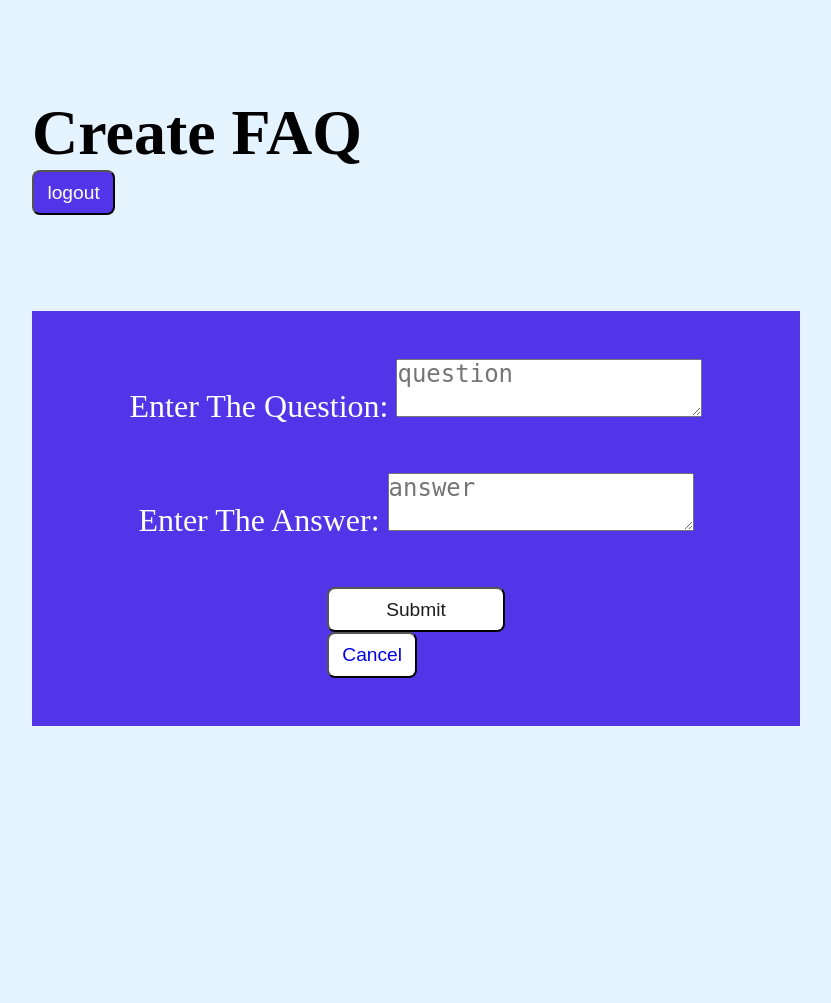
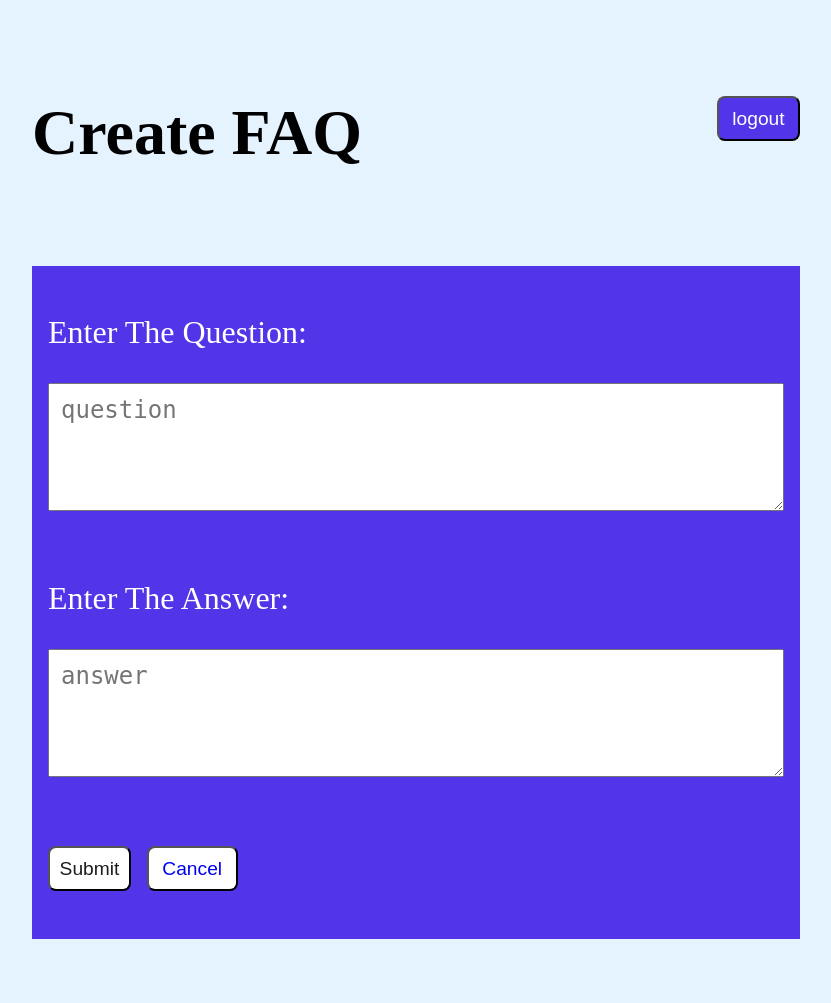
Before and after one commit to hassanaboukhalil/Articles, a PHP site: page /create-question.html in a window 1280 px wide. Shown: the whole page, without its empty margins (224-1055 px from the left). Before the commit the page ends 726 px from the top, so only its background shows below. Run offline with PHP 8.4, Linux system fonts and the light colour scheme.

Commit message:
updated the styles.css file

```diff
--- a/article-client/css/styles.css
+++ b/article-client/css/styles.css
@@ -18,6 +18,8 @@
   /* others */
   --container-padding-x: 1rem;
 }
+
+
 
 
 
@@ -64,20 +66,12 @@
 /*=========== end of colors  ============*/
 
 
+
+
+
 /*=========== base ============*/
 @media (width > 992px) {
   :root {
-    /* font sizes */
-    --h1: 4rem;
-    --h2: 3rem;
-    --h3: 2rem;
-    --body1: 1.5rem;
-    --body2: 1.2rem;
-    --body3: 1rem;
-    --body4: 0.75rem;
-
-
-    /* others */
     --container-padding-x: 16rem;
   }
 }
@@ -134,12 +128,19 @@ section{
 
 .btn > img{
     padding: 0.5em 0.5em;
+    cursor: pointer;
 }
 
 .font-bold{
     font-weight: bold;
 }
+
+input[type="button"]{
+    cursor: pointer;
+}
 /*=========== end of base ============*/
+
+
 
 
 
@@ -162,7 +163,7 @@ form {
     padding: 3rem 1rem
 }
 
-input{
+input, textarea{
     width: 100%;
     padding: 0.5em 0.5em;
 }
@@ -172,9 +173,10 @@ input{
 
 
 /*=========== Home Page ============*/
-.home-section1{
-    /* display: flex;
-    justify-content: space-between; */
+.section1{
+    display: flex;
+    justify-content: space-between;
+    align-items: start;
 }
 
 .div-search-and-create{
@@ -212,3 +214,35 @@ input{
     flex-direction: column;
     gap: 2rem;
 }
+
+
+
+
+
+/*=========== Create Question Page ============*/
+.div-btns{
+    display: flex;
+    gap: 1rem;
+}
+
+.create-FAQ-form{
+    display: flex;
+    flex-direction: column;
+    gap: 4rem;
+    align-items: start;
+}
+
+.create-FAQ-form .input-group{
+    width: 100%;
+}
+
+.create-FAQ-form textarea{
+    margin-top: 2rem;
+    resize: vertical;
+    min-height: 8rem;
+    width: 100%;
+}
+
+.create-FAQ-section{
+    margin-bottom: 4rem;
+}
```
